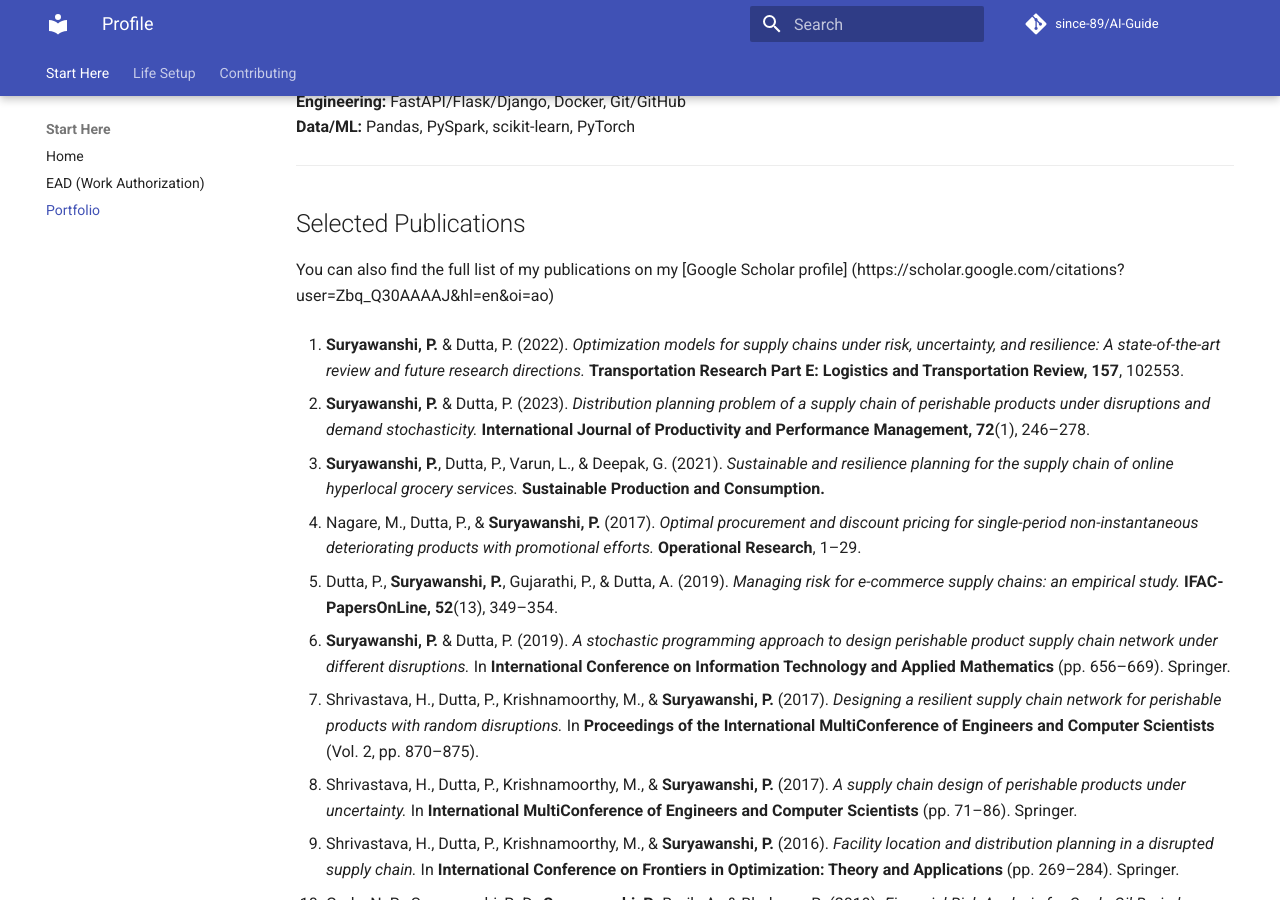
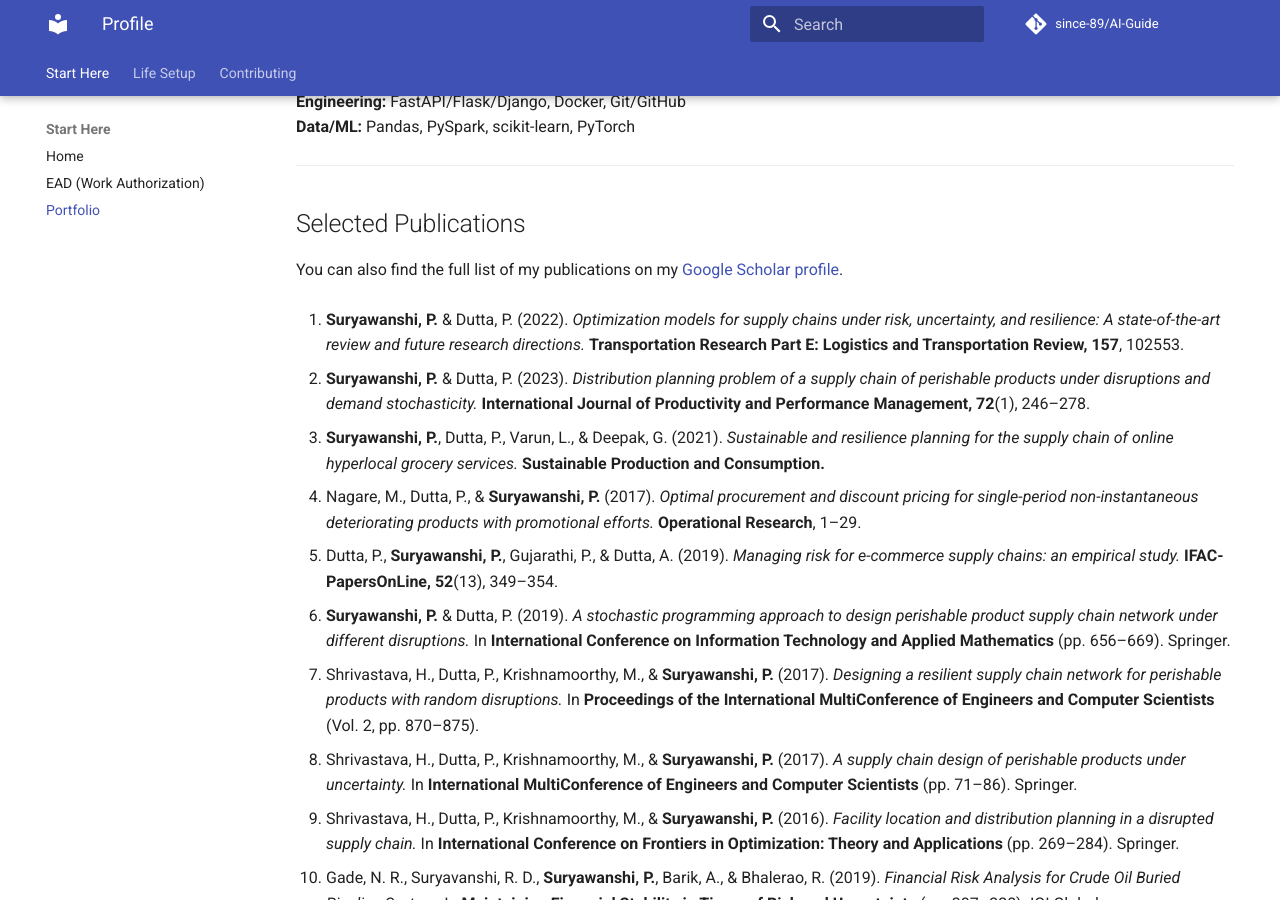
Before and after one commit to since-89/AI-Guide, an MkDocs documentation site: the page built from docs/portfolio.md, in a window 1280 px wide and 900 px high, scrolled down 1582 px. Built offline with MkDocs 1.6.1 and Material for MkDocs 9.7.7, drawn with Linux system fonts in a browser that asks for light colours; comment, search, counter and statistics services are not loaded.

Commit message:
changing the theme about my portfolio

```diff
--- a/docs/portfolio.md
+++ b/docs/portfolio.md
@@ -11,7 +11,7 @@ Supply Chain • Logistics • Network Optimization
 
 - 📍 Durham, NC (USA)
 - 📧 [work.pravinsuryawanshi@gmail.com](mailto:work.pravinsuryawanshi@gmail.com)
-- 🔗 [LinkedIn](https://www.linkedin.com/in/pravin-suryawanshi-ph-d-9601b733/)
+- 🔗 [LinkedIn][def]
 - 📄 [CV / Resume (PDF)](/assets/SuryawanshiPravin_PhD.pdf)
 
 ---
@@ -68,7 +68,7 @@ into production tools that improve cost, utilization, and planning efficiency.
 ## Selected Publications
 
 You can also find the full list of my publications on my
-[Google Scholar profile] (https://scholar.google.com/citations?user=Zbq_Q30AAAAJ&hl=en&oi=ao)
+[Google Scholar profile](https://scholar.google.com/citations?user=Zbq_Q30AAAAJ&hl=en&oi=ao).
 
 
 1. **Suryawanshi, P.** & Dutta, P. (2022). *Optimization models for supply chains under risk, uncertainty, and resilience: A state-of-the-art review and future research directions.* **Transportation Research Part E: Logistics and Transportation Review, 157**, 102553.
```
Also changed, not shown: other parts of docs/portfolio.md (+3 -0 lines).
